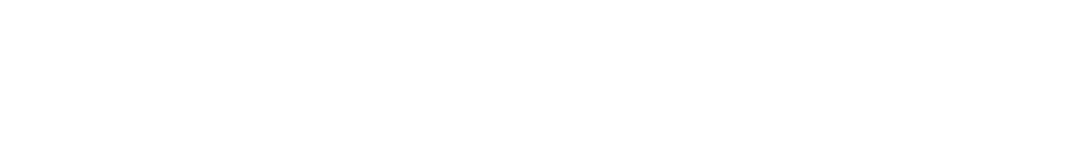
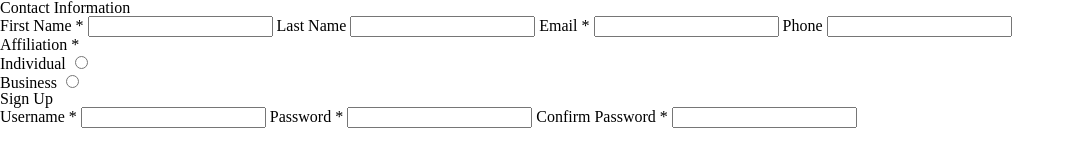
Before and after one commit to Wergugy/sign-up-form, a plain HTML site: page index.html in a window 1280 px wide. Shown: the whole page, without its empty margins (0-1075 px from the left). Drawn offline with Linux system fonts and the light colour scheme.

Commit message:
Build basic form UI
Built the form base. Will now add images before
styling it.

```diff
--- a/index.html
+++ b/index.html
@@ -9,6 +9,50 @@
 
 <body>
 
+        <form action="#" method="post">
+                <fieldset>
+                        <legend>Contact Information</legend>
+
+                        <label for="first_name">First Name <span aria-label="required">*</span></label>
+                        <input type="text" id="first_name" name="first_name" required>
+
+                        <label for="last_name">Last Name</label>
+                        <input type="text" id="last_name" name="last_name">
+
+                        <label for="email">Email <span aria-label="required">*</span></label>
+                        <input type="email" id="email" name="email" required>
+
+                        <label for="phone">Phone</label>
+                        <input type="text" id="phone" name="phone">
+
+                        <ul>
+                                <h3>Affiliation <span aria-label="required">*</span></h3>
+
+                                <li>
+                                        <label for="individual">Individual</label>
+                                        <input type="radio" id="affiliation" name="affiliation" value="individual" required>
+                                </li>
+
+                                <li>
+                                        <label for="business">Business</label>
+                                        <input type="radio" id="affiliation" name="affiliation" value="business">
+                                </li>
+                        </ul>
+                </fieldset>
+
+                <fieldset>
+                        <legend>Sign Up</legend>
+
+                        <label for="username">Username <span aria-label="required">*</span></label>
+                        <input type="text" id="username" name="username" required>
+
+                        <label for="password1">Password <span aria-label="required">*</span></label>
+                        <input type="password" id="password1" name="password1" required>
+
+                        <label for="password2">Confirm Password <span aria-label="required">*</span></label>
+                        <input type="password" id="password2" name="password2" required>
+                </fieldset>
+        </form>
 </body>
 
 </html>
--- a/style.css
+++ b/style.css
@@ -1,3 +1,52 @@
+/* http://meyerweb.com/eric/tools/css/reset/
+   v2.0 | 20110126
+   License: none (public domain)
+*/
+
+html, body, div, span, applet, object, iframe,
+h1, h2, h3, h4, h5, h6, p, blockquote, pre,
+a, abbr, acronym, address, big, cite, code,
+del, dfn, em, img, ins, kbd, q, s, samp,
+small, strike, strong, sub, sup, tt, var,
+b, u, i, center,
+dl, dt, dd, ol, ul, li,
+fieldset, form, label, legend,
+table, caption, tbody, tfoot, thead, tr, th, td,
+article, aside, canvas, details, embed,
+figure, figcaption, footer, header, hgroup,
+menu, nav, output, ruby, section, summary,
+time, mark, audio, video {
+	margin: 0;
+	padding: 0;
+	border: 0;
+	font-size: 100%;
+	font: inherit;
+	vertical-align: baseline;
+}
+/* HTML5 display-role reset for older browsers */
+article, aside, details, figcaption, figure,
+footer, header, hgroup, menu, nav, section {
+	display: block;
+}
+body {
+	line-height: 1;
+}
+ol, ul {
+	list-style: none;
+}
+blockquote, q {
+	quotes: none;
+}
+blockquote:before, blockquote:after,
+q:before, q:after {
+	content: '';
+	content: none;
+}
+table {
+	border-collapse: collapse;
+	border-spacing: 0;
+}
+
 @font-face {
         font-family: 'kalamregular';
         src: url('kalam-regular-webfont.woff2') format('woff2'),
```
